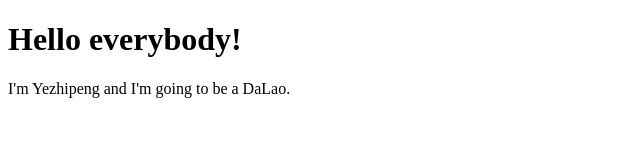
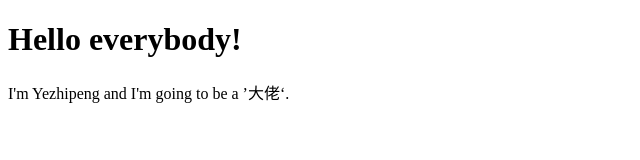
Before and after one commit to ZhipengYe/ZhipengYe.github.io, a plain HTML site: page index.html in a window 1280 px wide. Shown: the whole page, without its empty margins (0-640 px from the left). Drawn offline with Linux system fonts and the light colour scheme.

Commit message:
Initial commit

```diff
--- a/index.html
+++ b/index.html
@@ -2,6 +2,6 @@
 <html>
   <body>
     <h1>Hello everybody!</h1>
-    <p>I'm Yezhipeng and I'm going to be a DaLao.</p>
+    <p>I'm Yezhipeng and I'm going to be a ’大佬‘.</p>
   </body>
 </html>
```
